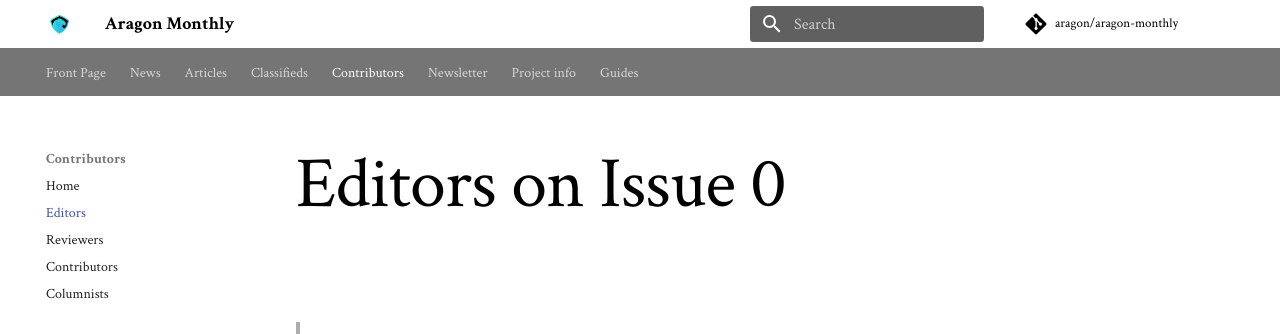
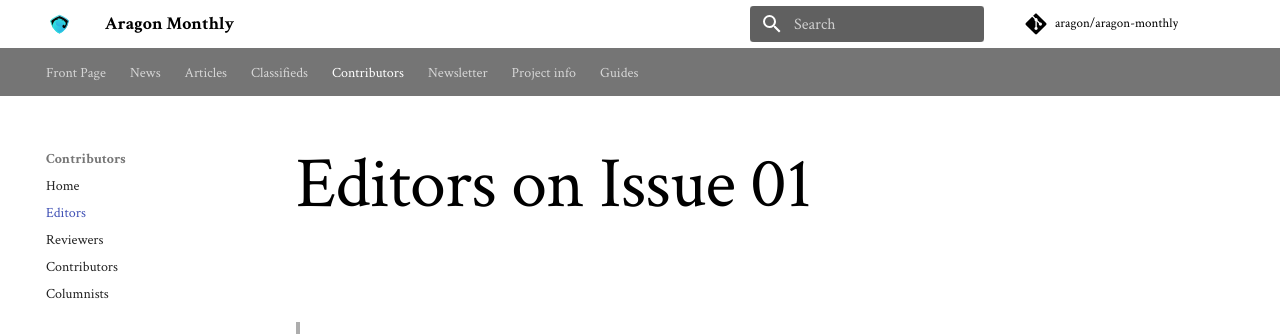
Before and after one commit to aragon/aragon-monthly, an MkDocs documentation site: the page built from docs/contributors/editors.md, in a window 1280 px wide and 900 px high. Shown: the top 334 px of the window. Built offline with MkDocs 1.6.1 and Material for MkDocs 9.7.7, drawn with Linux system fonts in a browser that asks for light colours; comment, search, counter and statistics services are not loaded; old or Windows-style settings are respelled for this version of MkDocs.

Commit message:
add bradymck as Editor

```diff
--- a/docs/contributors/editors.md
+++ b/docs/contributors/editors.md
@@ -1,10 +1,11 @@
-# Editors on Issue 0
+# Editors on Issue 01
 > Editor-in-chief is the publication's editorial leader who has final responsibility for its operations and policies.
 
 - Editor-in-chief - [@Smokyish](https://github.com/Smokyish)
 
 > Editors are people that regularly provide content to the publication and make sure that the content is always high quality. They write articles, review [Pull Requests](https://github.com/aragon/aragon-monthly/pulls) and are generally active in the creation of this publication.
 
+- Editor - [@bradymck](https://github.com/bradymck)
 - Editor - [@john-light](https://github.com/john-light)
 
 - Editor - _Get your name here by contributing high quality articles!_
```
